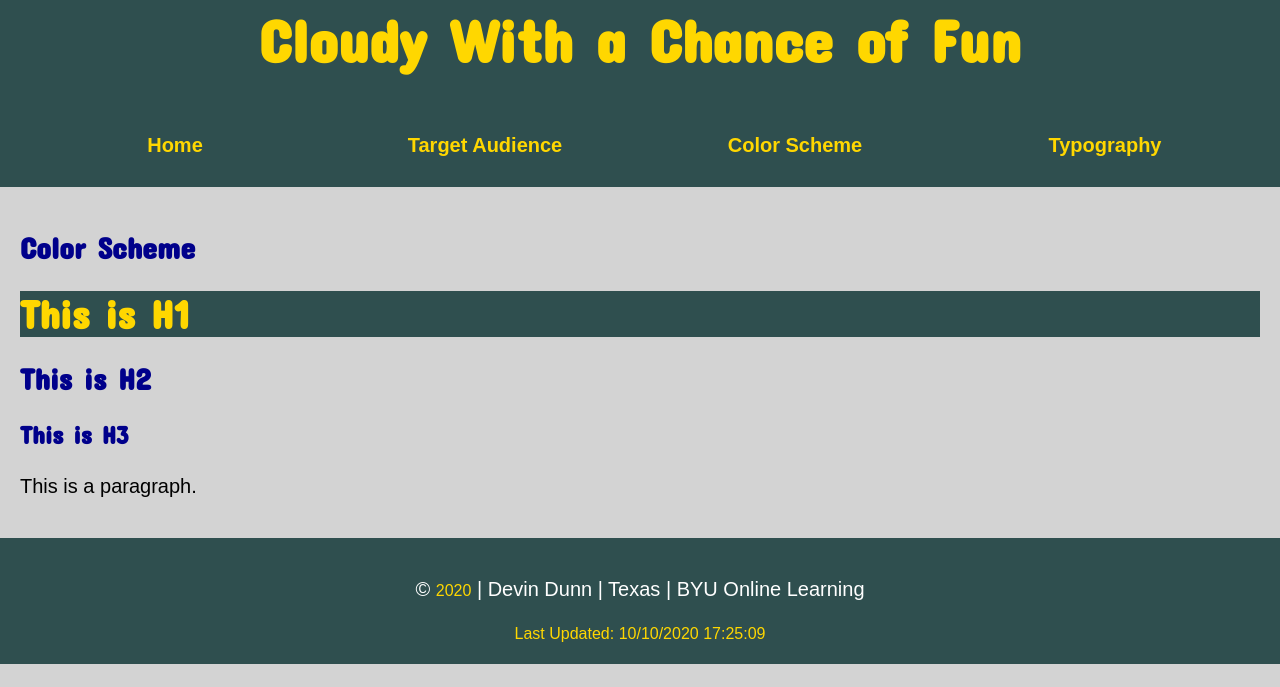
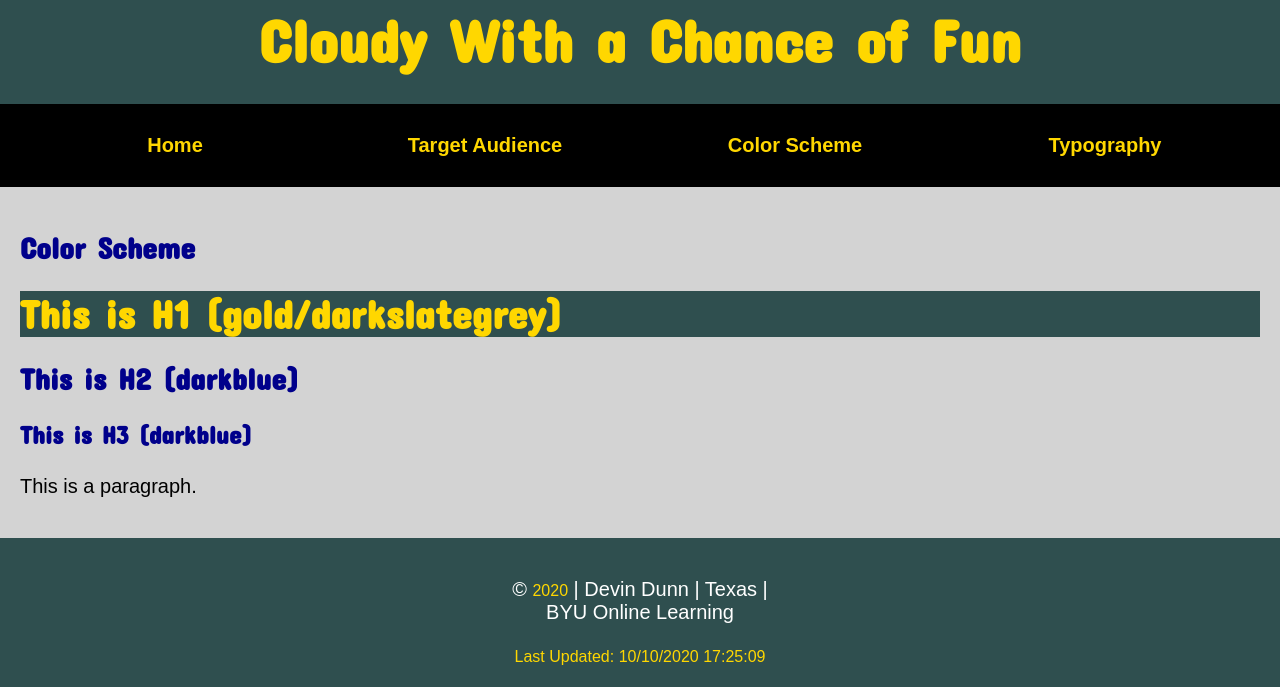
Before and after one commit to ironlord08/ironlord08.github.io, a plain HTML site: page lesson3/color-scheme.html in a window 1280 px wide. Shown: the part 183-870 px from the top of the page. Before the commit the page ends 847 px from the top, so only its background shows below. Drawn offline with Linux system fonts and the light colour scheme.

Commit message:
adjustments

```diff
--- a/lesson3/color-scheme.html
+++ b/lesson3/color-scheme.html
@@ -27,9 +27,9 @@
     </nav>
     <main>
         <h2>Color Scheme</h2>
-        <h1>This is H1</h1>
-        <h2>This is H2</h2>
-        <h3>This is H3</h3>
+        <h1>This is H1 (gold/darkslategrey)</h1>
+        <h2>This is H2 (darkblue)</h2>
+        <h3>This is H3 (darkblue)</h3>
         <p>This is a paragraph.</p>
     </main>
     <footer>
--- a/lesson3/css/small.css
+++ b/lesson3/css/small.css
@@ -34,7 +34,7 @@ main{
 }
 nav{
     padding: 1em;
-    background-color: darkslategray;
+    background-color: black;
     font-weight: bold;
 }
 nav ul{
@@ -47,6 +47,7 @@ nav ul li{
 
 }
 a{
+    display: block;
     text-decoration: none;
 }
 nav a{
--- a/lesson4/css/small.css
+++ b/lesson4/css/small.css
@@ -20,6 +20,11 @@ h1{
 }
 h1, h2{
     font-family: Concert One, cursive;
+}
+h2{
+    color: darkblue;
+    margin: 1em;
+    text-align: center;
 }
 header p{
     margin: 0;
```
Also changed, not shown: lesson4/preston-4.html (+1 -0 lines).
